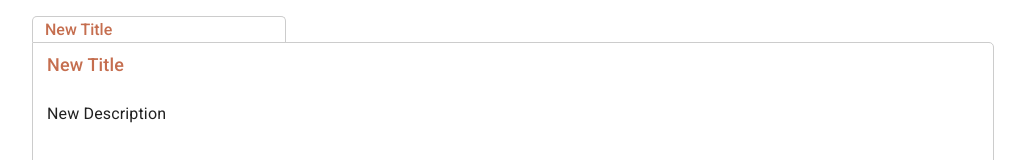
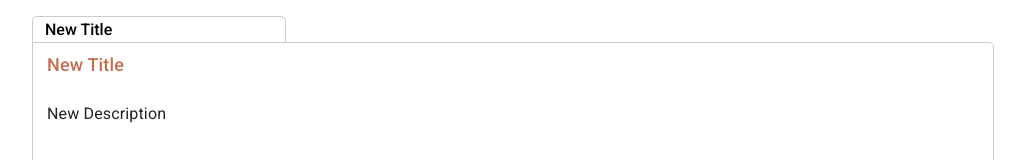
Before and after one commit to celebiali/Firebase-Todo-Images, a React (Create React App) app: page / in a window 1280 px wide. Shown: the top 160 px of the page, without its empty margins (127-1152 px from the left). Built offline with nearby package versions, Linux system fonts and the light colour scheme; no server answers; the database is empty.

Commit message:
Update _addArticle.scss

```diff
--- a/src/assets/components/addArticle/_addArticle.scss
+++ b/src/assets/components/addArticle/_addArticle.scss
@@ -14,7 +14,7 @@
         padding: 3px 0 3px 12px;
         font-size: $text-md;
         font-weight: 500;
-        color: $mainColor;
+
         @include mobileView {
             width: 50%;
             font-size: $text-xs;
```
